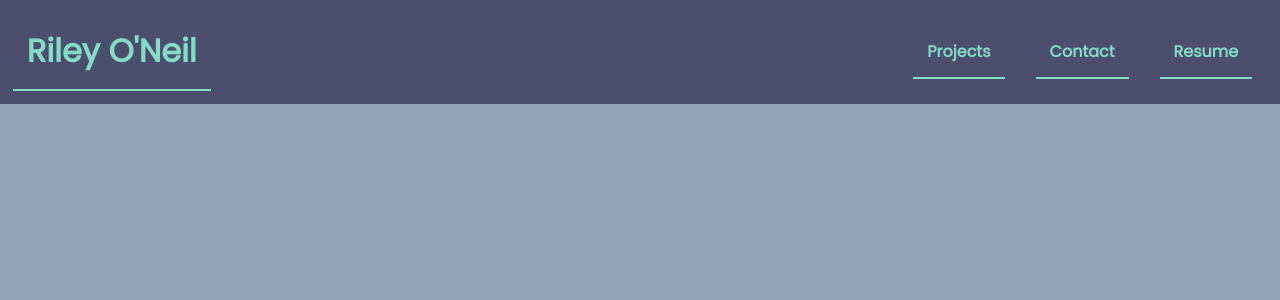
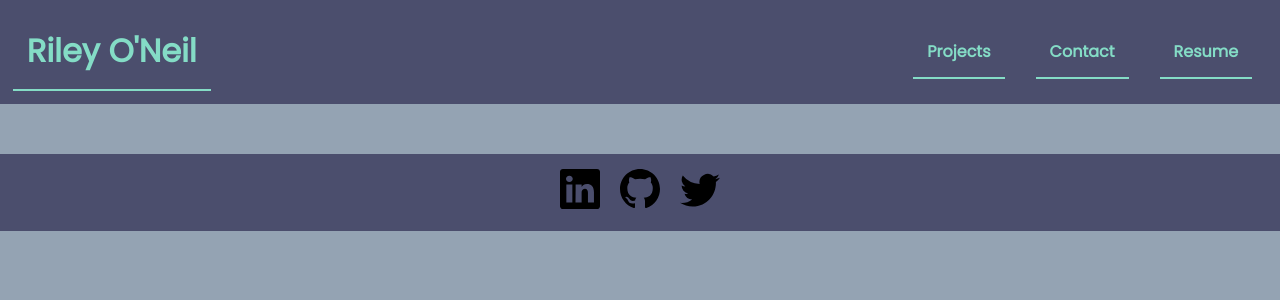
Before and after one commit to rileydoneil/Bootcamp_React_Portfolio, a React (Create React App) app: page / in a window 1280 px wide. Shown: the top 300 px of the page. Built offline with nearby package versions, Linux system fonts and the light colour scheme.

Commit message:
added footer, need to do more styling after but good start

```diff
--- a/src/App.js
+++ b/src/App.js
@@ -4,6 +4,7 @@ import { useState, } from 'react';
 import Header from './componenets/Header';
 import Tasks from './componenets/Tasks';
 import Navbar from './componenets/Navbar';
+import Footer from './componenets/Footer';
 
 function App() {
   const [tasks, setTasks] = useState([
@@ -21,9 +22,12 @@ function App() {
   }
 
   return (
-    <BrowserRouter>
-      <Navbar />
-    </BrowserRouter>
+    <div>
+      <BrowserRouter>
+        <Navbar />
+      </BrowserRouter>
+      <Footer/>
+    </div>
   );
 }
 
--- /dev/null
+++ b/src/componenets/Footer.js
@@ -0,0 +1,20 @@
+import { BsLinkedin, BsGithub, BsTwitter} from "react-icons/bs";
+import './footer.css'
+
+
+const Footer = () => {
+    const style = { color: 'black', fontSize: '2.5rem' }
+
+
+    return (
+        <div className="footer">
+            <div className="footer_icons">
+                <a href="https://www.linkedin.com/in/riley-oneil/" target="_blank" rel="noreferrer"><BsLinkedin style={style}/></a>
+                <a href="https://github.com/rileydoneil?tab=repositories" target="_blank" rel="noreferrer"><BsGithub style={style}/></a>
+                <a href="https://twitter.com/riri_oneil22" target="_blank" rel="noreferrer"><BsTwitter style={style}/></a>
+            </div>
+        </div>
+    )
+};
+
+export default Footer;
--- /dev/null
+++ b/src/componenets/footer.css
@@ -0,0 +1,13 @@
+.footer {
+    background-color: #4B4E6D;
+    padding: 15px;
+    text-align: center;
+    letter-spacing: 1px;
+    margin-top: 50px;
+}
+
+.footer_icons {
+    display: flex;
+    justify-content: center;
+    gap: 20px;
+}
```
